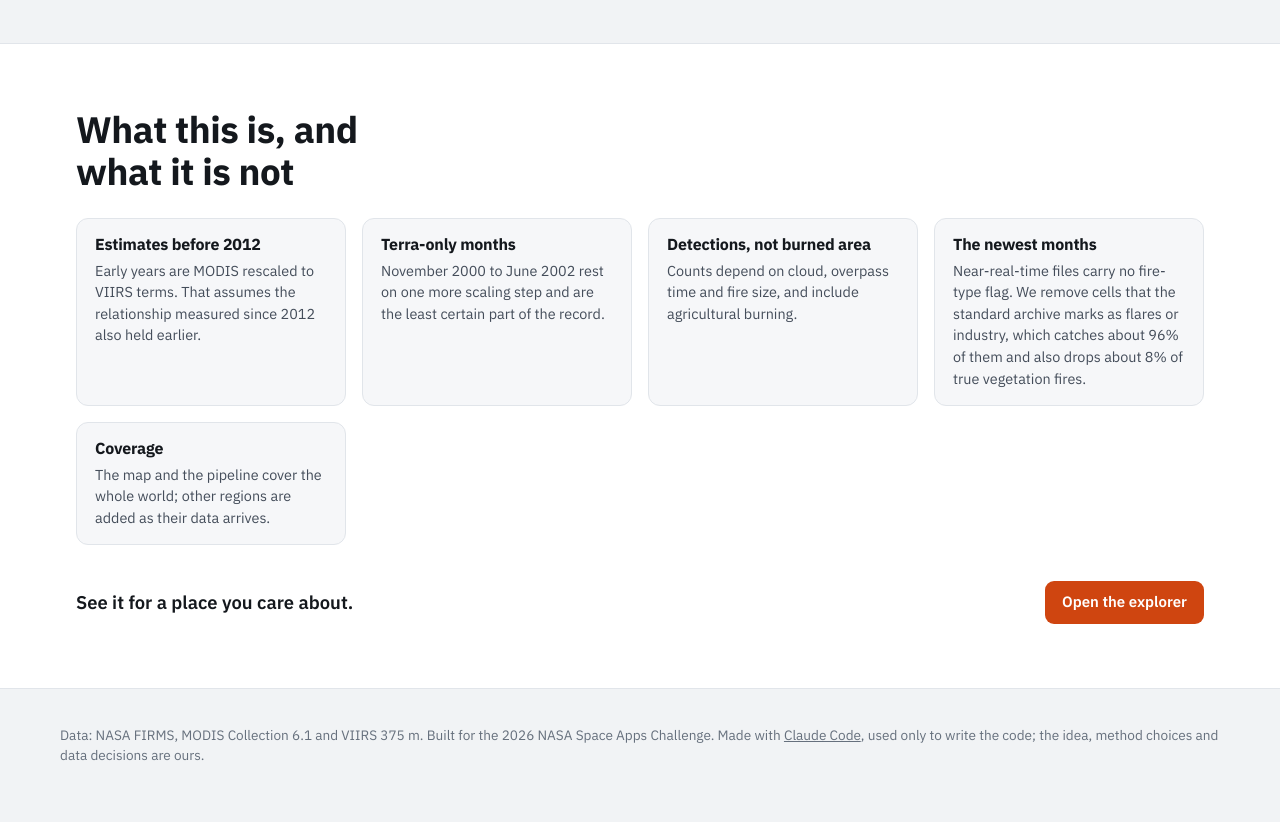
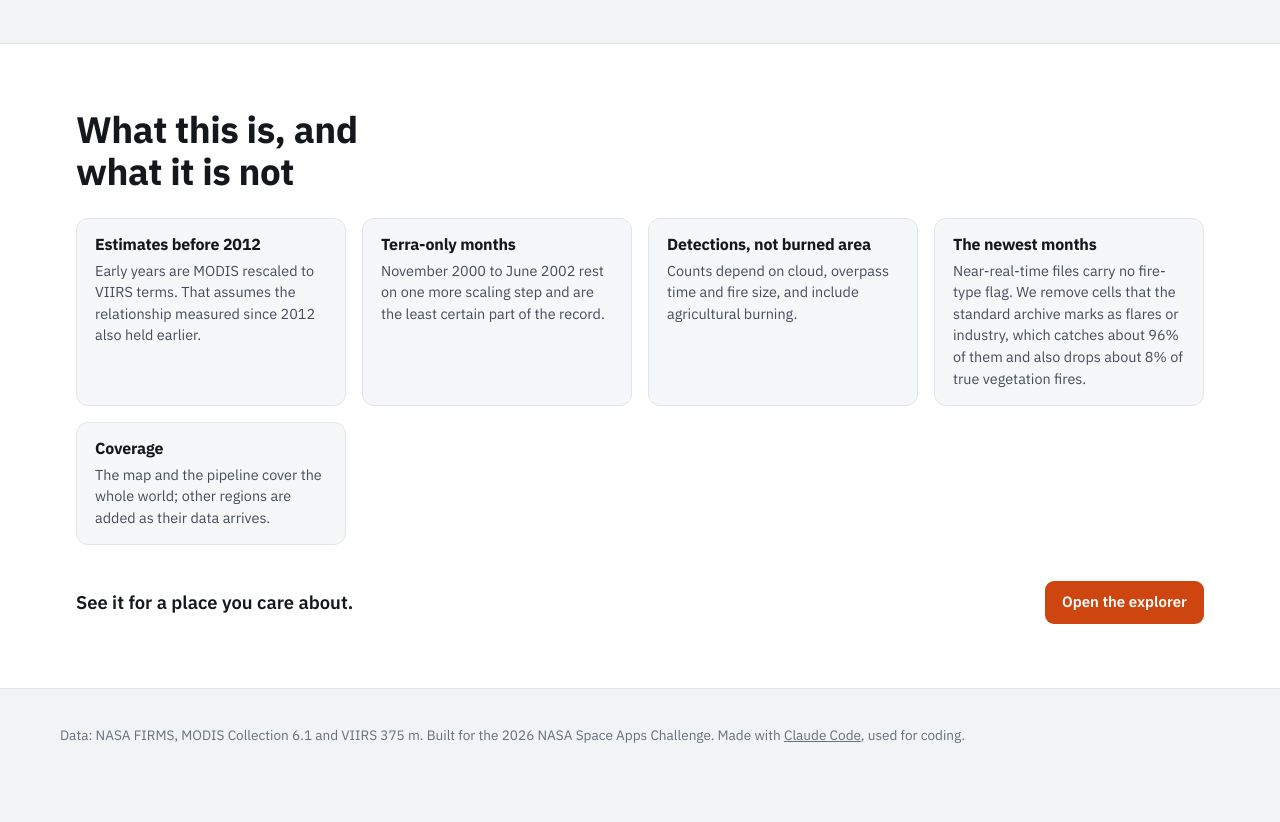
Before and after one commit to 1AM6ADA/NASA-Challenge-2026, a plain HTML site: page web/index.html in a window 1280 px wide. Shown: the part 5785-6607 px from the top of the page. After the commit the page ends 6586 px from the top, so only its background shows below. Drawn offline with Linux system fonts and the light colour scheme; no server answers.

Commit message:
Simplify Claude Code credit

```diff
--- a/web/index.html
+++ b/web/index.html
@@ -119,7 +119,7 @@
   </div>
 </section>
 </main>
-<footer class="foot wrap">Data: NASA FIRMS, MODIS Collection 6.1 and VIIRS 375 m. Built for the 2026 NASA Space Apps Challenge. Made with <a href="https://claude.com/claude-code">Claude Code</a>, used only to write the code; the idea, method choices and data decisions are ours.</footer>
+<footer class="foot wrap">Data: NASA FIRMS, MODIS Collection 6.1 and VIIRS 375 m. Built for the 2026 NASA Space Apps Challenge. Made with <a href="https://claude.com/claude-code">Claude Code</a>, used for coding.</footer>
 
 <script src="vendor/d3.min.js"></script>
 <script src="js/data.js"></script>
```
Also changed, not shown: 1 other file.
